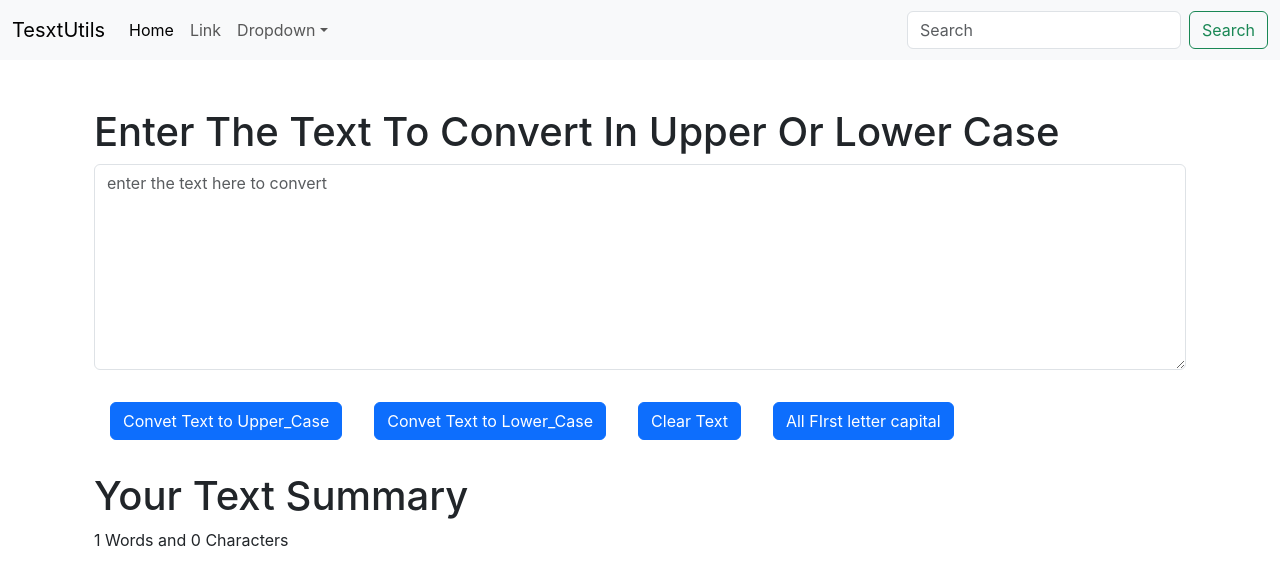
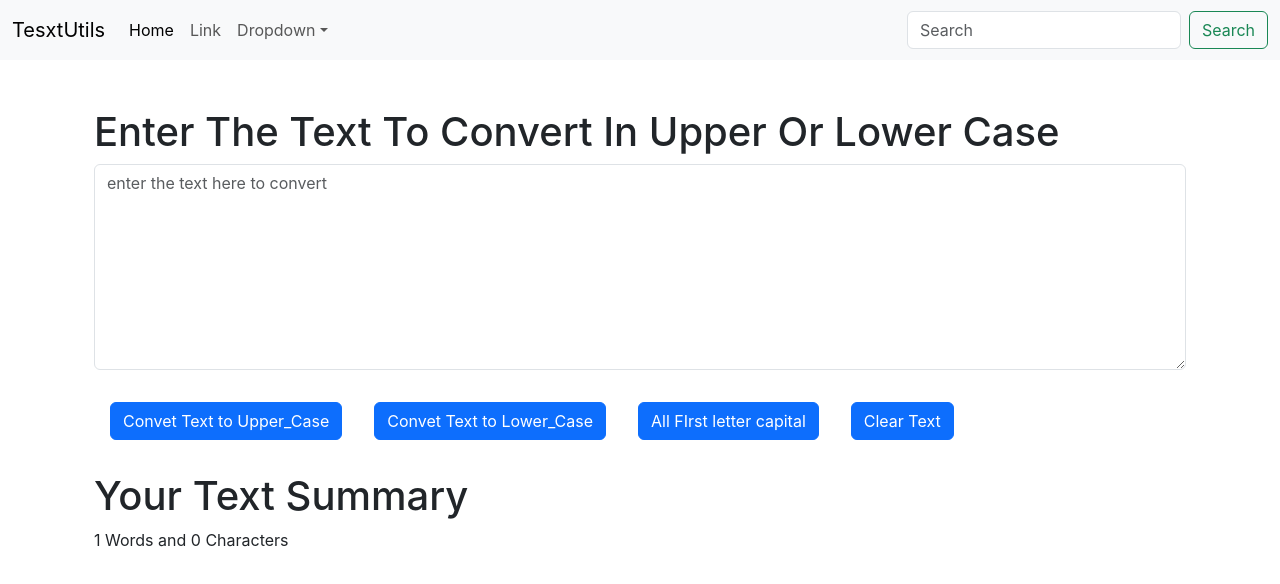
Before and after one commit to abhigit01/TextConverter, a React (Create React App) app: page / in a window 1280 px wide. Shown: the top 584 px of the page. Built offline with nearby package versions, Linux system fonts and the light colour scheme.

Commit message:
button replace

```diff
--- a/src/COMPONENTS/TextForm.js
+++ b/src/COMPONENTS/TextForm.js
@@ -53,8 +53,8 @@ export default function TextForm(props) {
                 <div>
                     <button className="btn btn-primary mx-3 my-3" onClick={handleUpClick}> Convet Text to Upper_Case</button>
                     <button className="btn btn-primary mx-3 my-3" onClick={handleLowClick}> Convet Text to Lower_Case</button>
+                    <button className="btn btn-primary mx-3 my-3" onClick={handleUpLowClick}>All FIrst letter capital</button>
                     <button className="btn btn-primary mx-3 my-3" onClick={clearText}>Clear Text</button>
-                    <button className="btn btn-primary mx-3 my-3" onClick={handleUpLowClick}>All FIrst letter capital</button>
                 </div>
 
             </div>
```
